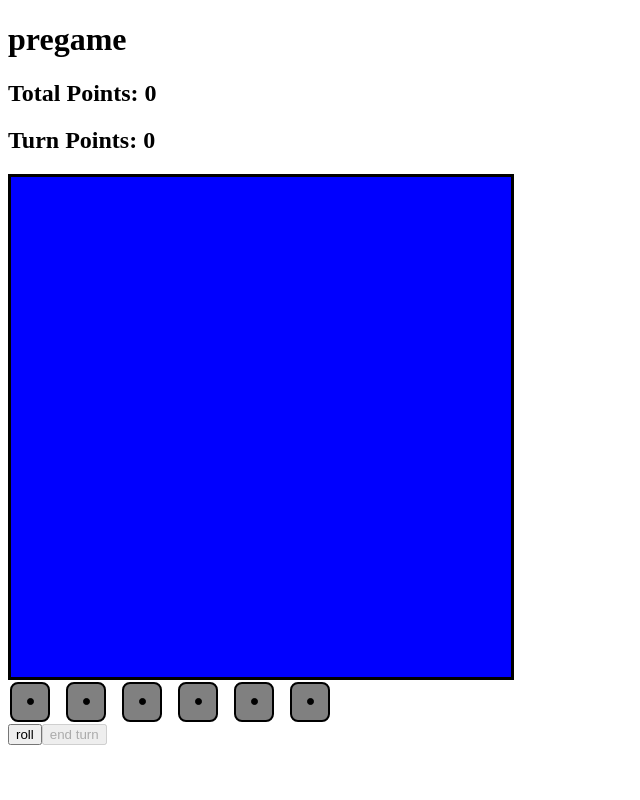
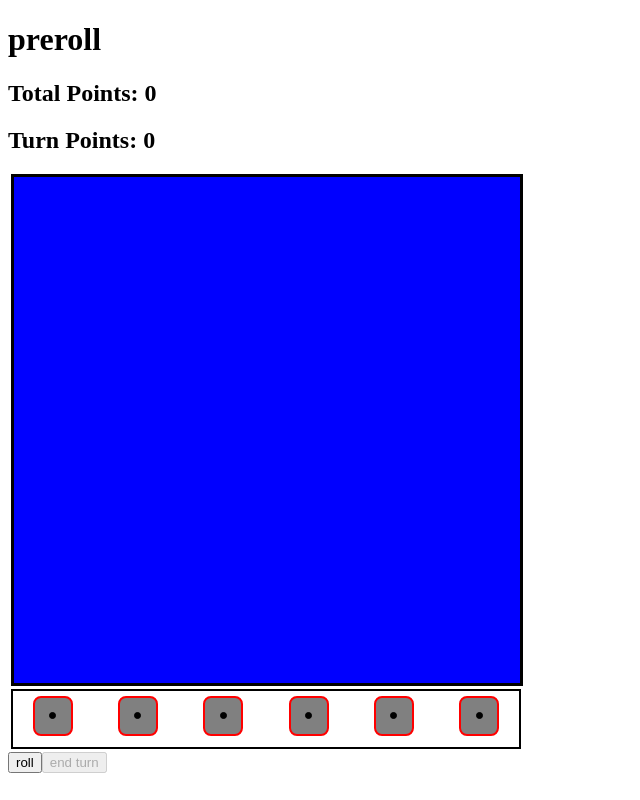
Before and after one commit to pamarsh907/farkle-zustand, a React (Vite) app in the folder farkle-zustand/: page / in a window 1280 px wide. Shown: the whole page, without its empty margins (0-640 px from the left). Built offline with nearby package versions, Linux system fonts and the light colour scheme.

Commit message:
added game logic for rolling, ending turn, etc

```diff
--- a/farkle-zustand/components/Controls/Controls.jsx
+++ b/farkle-zustand/components/Controls/Controls.jsx
@@ -3,15 +3,15 @@ import { useGameActions } from "../../stores/game"
 import { useStatus } from "../../stores/game"
 
 export default function Controls() {
-  const { roll } = useGameActions()
+  const { roll, endTurn } = useGameActions()
   const status = useStatus()
   const disableRoll = status === 'farkle' || status === 'invalid'
-  const disableEndTurn = status === 'invalid' || status === 'pregame'
+  const disableEndTurn = status === 'invalid' || status === 'preroll'
 
   return (
     <div>
       <button onClick={roll} disabled={disableRoll}>roll</button>
-      <button disabled={disableEndTurn}>end turn</button>
+      <button onClick={endTurn} disabled={disableEndTurn}>end turn</button>
     </div>
   )
 }
--- a/farkle-zustand/components/DiceRack/DiceRack.jsx
+++ b/farkle-zustand/components/DiceRack/DiceRack.jsx
@@ -1,18 +1,19 @@
 import Die from "../Die/Die";
 import { useDice } from "../../stores/dice"
 
-
 export default function DiceRack() {
-
   const dice = useDice().filter(die => die.onBoard === false)
-
-
 
   const style = {
     display: 'flex',
     width: '500px',
-    justifyContent: 'flex-start',
-    gap: '12px'
+    height: '50px',
+    justifyContent: 'space-around',
+    gap: '12px',
+    borderStyle: 'solid',
+    borderWidth: '2px',
+    padding: '3px',
+    margin: '3px'
   }
 
   return (
--- a/farkle-zustand/components/Die/Die.jsx
+++ b/farkle-zustand/components/Die/Die.jsx
@@ -2,20 +2,32 @@ import './Die.css'
 import { useDiceActions } from "../../stores/dice"
 import { motion } from "motion/react"
 import { useGameActions } from '../../stores/game'
+import { useStatus } from '../../stores/game'
 
 export default function Die({die}) {
   // const dieClass = 'die__' + value
   const { holdDie } = useGameActions()
+  const status = useStatus()
+
+
 
   const style = {
-    backgroundColor: die.held ? 'red' : 'gray',
+    backgroundColor: die.locked ? 'gray' : 'aquamarine',
     position: die.onBoard ? 'absolute' : 'relative',
     left: die.onBoard ? `${die.xLoc}px` : '0px',
-    top: die.onBoard ? `${die.yLoc}px` : '0px'
+    top: die.onBoard ? `${die.yLoc}px` : '0px',
+    borderColor: die.locked ? 'red' : 'blue'
   }
 
+  const handleOnClick = (id) => {
+    if(status !== 'farkle'){
+      holdDie(id)
+    }
+  }
+  const disabled = status === 'farkle' || die.locked === true
+
   return <>
-    <motion.button className='die' onClick={() => holdDie(die.id)} style={style} layoutId={`die-${die.id}`}>
+    <motion.button disabled={disabled} className='die' onClick={() => handleOnClick(die.id)} style={style} layoutId={`die-${die.id}`}>
       {die.value == 1 &&
         <div className='die__1'>
           <div className='die__dot'></div>
--- a/farkle-zustand/components/RollZone/RollZone.jsx
+++ b/farkle-zustand/components/RollZone/RollZone.jsx
@@ -7,7 +7,9 @@ export default function RollZone() {
     height: '500px',
     border: 'solid',
     backgroundColor: 'blue',
-    position: 'relative'
+    position: 'relative',
+    padding: '3px',
+    margin: '3px'
   }
 
   const dice = useDice().filter(die => die.onBoard === true)
--- a/farkle-zustand/src/App.jsx
+++ b/farkle-zustand/src/App.jsx
@@ -2,25 +2,31 @@
 import DiceRack from "../components/DiceRack/DiceRack"
 import RollZone from "../components/RollZone/RollZone"
 import Controls from "../components/Controls/Controls"
-import { evaluateDice } from "../utils/scoreUtils"
-import { useDice } from "../stores/dice"
 import { useStatus } from "../stores/game"
 import { useTotalPoints } from "../stores/game"
+import { useTurns } from "../stores/game"
+import { useCurrentTurn } from "../stores/game"
 
 function App() {
-  const selectedDice = useDice().filter(die => die.held)
-  const turnPoints = evaluateDice(selectedDice)
   const totalPoints = useTotalPoints()
   const status = useStatus()
-
+  const turns = useTurns()
+  const currentTurn = useCurrentTurn()
+  // console.log('turns :', turns)
+  // console.log('currentTurn.rolls :', currentTurn.rolls)
+  // console.log('currentTurn.heldDice :', currentTurn.heldDice)
+  console.log('currentTurn :', currentTurn)
   return (
     <>
       <h1>{status}</h1>
       <h2>{`Total Points: ${totalPoints}`}</h2>
-      <h2>{`Turn Points: ${turnPoints.points}`}</h2>
+      <h2>{`Turn Points: ${currentTurn.points}`}</h2>
+      {/* <div>{turns.map(turn => <div>{turn.rolls}</div>)}</div> */}
+      {/* <div>{currentTurn.rolls}</div> */}
       <RollZone/>
       <DiceRack/>
       <Controls/>
+
     </>
   )
 }
--- a/farkle-zustand/stores/dice.js
+++ b/farkle-zustand/stores/dice.js
@@ -3,12 +3,12 @@ import { create } from 'zustand'
 //die status, make enume for onBoard, atHome, held
 const useDiceStore = create((set) => ({
   dice: [
-    { id: 1, value: 1, onBoard: false, held: false, xLoc: 0, yLoc: 0 },
-    { id: 2, value: 1, onBoard: false, held: false, xLoc: 0, yLoc: 0 },
-    { id: 3, value: 1, onBoard: false, held: false, xLoc: 0, yLoc: 0 },
-    { id: 4, value: 1, onBoard: false, held: false, xLoc: 0, yLoc: 0 },
-    { id: 5, value: 1, onBoard: false, held: false, xLoc: 0, yLoc: 0 },
-    { id: 6, value: 1, onBoard: false, held: false, xLoc: 0, yLoc: 0 }
+    { id: 1, value: 1, onBoard: false, held: false, locked: true, xLoc: 0, yLoc: 0 },
+    { id: 2, value: 1, onBoard: false, held: false, locked: true, xLoc: 0, yLoc: 0 },
+    { id: 3, value: 1, onBoard: false, held: false, locked: true, xLoc: 0, yLoc: 0 },
+    { id: 4, value: 1, onBoard: false, held: false, locked: true, xLoc: 0, yLoc: 0 },
+    { id: 5, value: 1, onBoard: false, held: false, locked: true, xLoc: 0, yLoc: 0 },
+    { id: 6, value: 1, onBoard: false, held: false, locked: true, xLoc: 0, yLoc: 0 }
   ],
   actions: {
     rollDice: () => set(
@@ -18,7 +18,8 @@ const useDiceStore = create((set) => ({
           value: Math.floor(Math.random() * 6) + 1,
           onBoard: true,
           xLoc: Math.floor(Math.random() * 200),
-          yLoc: Math.floor(Math.random() * 200)
+          yLoc: Math.floor(Math.random() * 200),
+          locked: false
         }) : die)
       })
     ),
@@ -40,6 +41,25 @@ const useDiceStore = create((set) => ({
           yLoc: Math.floor(Math.random() * 500)
         }) : die)
       })
+    ),
+    lockDie: (id) => set(
+      state => ({
+        dice: state.dice.map((die) => die.id === id ? ({
+          ...die,
+          locked: true
+        }) : die)
+      })
+    ),
+    resetDice: () => set({
+        dice: [
+          { id: 1, value: 1, onBoard: false, held: false, locked: true, xLoc: 0, yLoc: 0 },
+          { id: 2, value: 1, onBoard: false, held: false, locked: true, xLoc: 0, yLoc: 0 },
+          { id: 3, value: 1, onBoard: false, held: false, locked: true, xLoc: 0, yLoc: 0 },
+          { id: 4, value: 1, onBoard: false, held: false, locked: true, xLoc: 0, yLoc: 0 },
+          { id: 5, value: 1, onBoard: false, held: false, locked: true, xLoc: 0, yLoc: 0 },
+          { id: 6, value: 1, onBoard: false, held: false, locked: true, xLoc: 0, yLoc: 0 }
+        ]
+      }
     )
   }
 }))
--- a/farkle-zustand/stores/game.js
+++ b/farkle-zustand/stores/game.js
@@ -2,56 +2,180 @@ import { create } from 'zustand'
 import { useDice } from './dice'
 import useDiceStore from './dice'
 import { useDiceActions } from './dice'
-import { evaluateDice } from '../utils/scoreUtils'
+import { evaluateDice, evaluateDiceSet } from '../utils/scoreUtils'
+
 
 const useGameStore = create((set, get) => ({
   turns: [],
+  currentTurn: {
+    rolls: [],
+    heldDice: [],
+    points: 0,
+    farkled: false
+  },
   totalPoints: 0,
-  status: 'pregame',
+  status: 'preroll',
   actions: {
     setStatus: (newStatus) => set({
       status: newStatus
     }),
     roll: () => {
-      //TODO: check if all dice are held
-      //if so then reset dice and roll all
+      //get dice from dice store
+      const dice = useDiceStore.getState().dice
 
-      //TODO: each roll we should save data into the turns array, for held dice
-      //maybe on roll we create the new object, then on hold dice we add to it?
+      //filter for held dice
+      const heldDice = dice.filter(die => die.held === true)
+
+      //if there are any held dice then toggle lock flag
+      heldDice.forEach((heldDie) => {
+        useDiceStore.getState().actions.lockDie(heldDie.id)
+      })
+
+      //add empty item to heldDice for next selections
+      set(state => ({
+        currentTurn: {
+          ...state.currentTurn,
+          heldDice:
+            [
+              ...state.currentTurn.heldDice,
+              []
+            ]
+        }
+      }))
 
       const state = get()
-      if(state.status === 'valid' || state.status === 'pregame'){
+      if (state.status === 'valid' || state.status === 'preroll') {
+        //if all dice are held then reset all dice
+        if(useDiceStore.getState().dice.filter(die => die.held).length === 6) {
+          console.log('HOT DICE!')
+          useDiceStore.getState().actions.resetDice()
+        }
+
+        //Roll dice
         useDiceStore.getState().actions.rollDice()
-        const dice = useDiceStore.getState().dice.filter(die => die.onBoard)
-        const result = evaluateDice(dice)
+
+        //Get rolled dice
+        const diceOnBoard = useDiceStore.getState().dice.filter(die => die.onBoard)
+
+        //Get dice values
+        const diceValues = diceOnBoard.map(die => die.value)
+
+        //Evaluate dice
+        const result = evaluateDice(diceValues)
+
+        //Add roll to current turn
+        set(state => ({
+          currentTurn: {
+            ...state.currentTurn,
+            rolls: [
+              ...state.currentTurn.rolls,
+              diceValues
+            ]
+          }
+        }))
+
 
         if (result.scoringDice === 0) {
+          //TODO: since farkle is in current term maybe remove from status
           set({ status: 'farkle' })
+          set(state => ({
+            currentTurn: {
+              ...state.currentTurn,
+              farkled: true
+            }
+          }))
         } else {
           set({ status: 'invalid' })
         }
       }
     },
     holdDie: (id) => {
+      //Hold die in dice store
       useDiceStore.getState().actions.toggleHoldDie(id)
-      const heldDice = useDiceStore.getState().dice.filter(die => die.held === true)
-      const result = evaluateDice(heldDice)
+
+      //Get held dice for current roll (excludes locked dice)
+      const heldDice = useDiceStore.getState().dice.filter(die => die.held === true && die.locked === false)
+
+      //Get held dice values
+      const diceValues = heldDice.map(die => die.value)
+
+      //Evaluate held dice
+      const result = evaluateDice(diceValues)
       if (result.scoringDice < heldDice.length) {
         set({ status: 'invalid' })
       } else {
         set({ status: 'valid' })
       }
+
+      //Get number of selections in current turn
+      const heldDiceSetCount = get().currentTurn.heldDice.length
+
+      //Add held dice to last element in current turn's held dice
+      set(state => ({
+        currentTurn: {
+          ...state.currentTurn,
+          heldDice: state.currentTurn.heldDice.map((set, index) => {
+            if (index === heldDiceSetCount - 1) {
+              return diceValues
+            } else {
+              return set
+            }
+          })
+        }
+      }))
+
+      //Update points for current turn
+      console.log('get().currentTurn.heldDice in game store :', get().currentTurn.heldDice)
+      set(state => ({
+        currentTurn: {
+          ...state.currentTurn,
+          points: evaluateDiceSet(state.currentTurn.heldDice)
+        }
+      }))
     },
+
     endTurn: () => {
+      //if not farkle add turn points to total points
+      if (!get().currentTurn.farkled) {
+        set(state => ({
+          totalPoints: state.totalPoints += state.currentTurn.points
+        }))
+      }
 
+      //copy current turn to turns array
+      set(state => ({
+        turns: [...state.turns, state.currentTurn]
+      }))
+
+      //reset current turn
+      set({
+        currentTurn: {
+          rolls: [],
+          heldDice: [],
+          points: 0,
+          farkled: false
+        }
+      })
+
+      //reset status and locations of dice
+      useDiceStore.getState().actions.resetDice()
+
+      //check for victory
+      if(get().totalPoints >= 10000){
+        set({
+          status: 'You win'
+        })
+      } else {
+        set({
+          status: 'preroll'
+        })
+      }
     }
-
-    //finish turn
-    //
   }
 }))
 
 export const useTurns = () => useGameStore((state) => state.turns)
+export const useCurrentTurn = () => useGameStore((state) => state.currentTurn)
 export const useStatus = () => useGameStore((state) => state.status)
 export const useTotalPoints = () => useGameStore((state) => state.totalPoints)
 export const useGameActions = () => useGameStore((state) => state.actions)
```
Also changed, not shown: farkle-zustand/utils/scoreUtils.js (+17 -5 lines).
